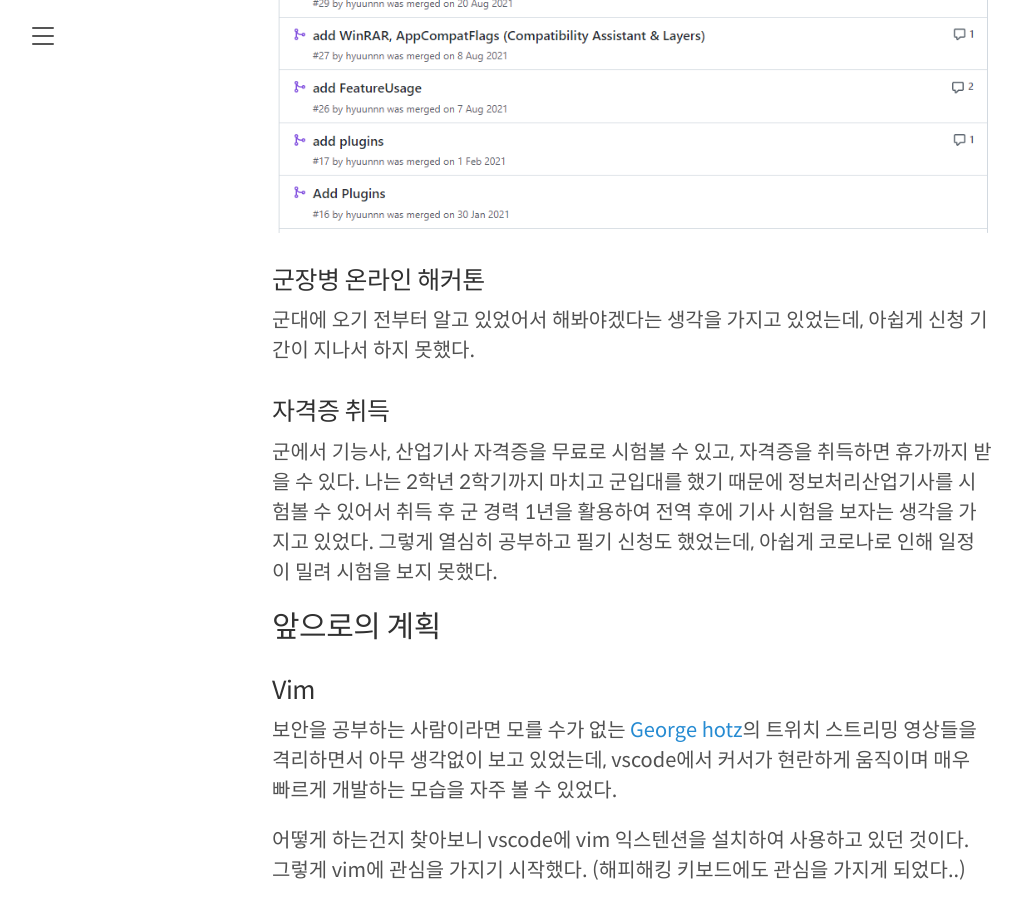
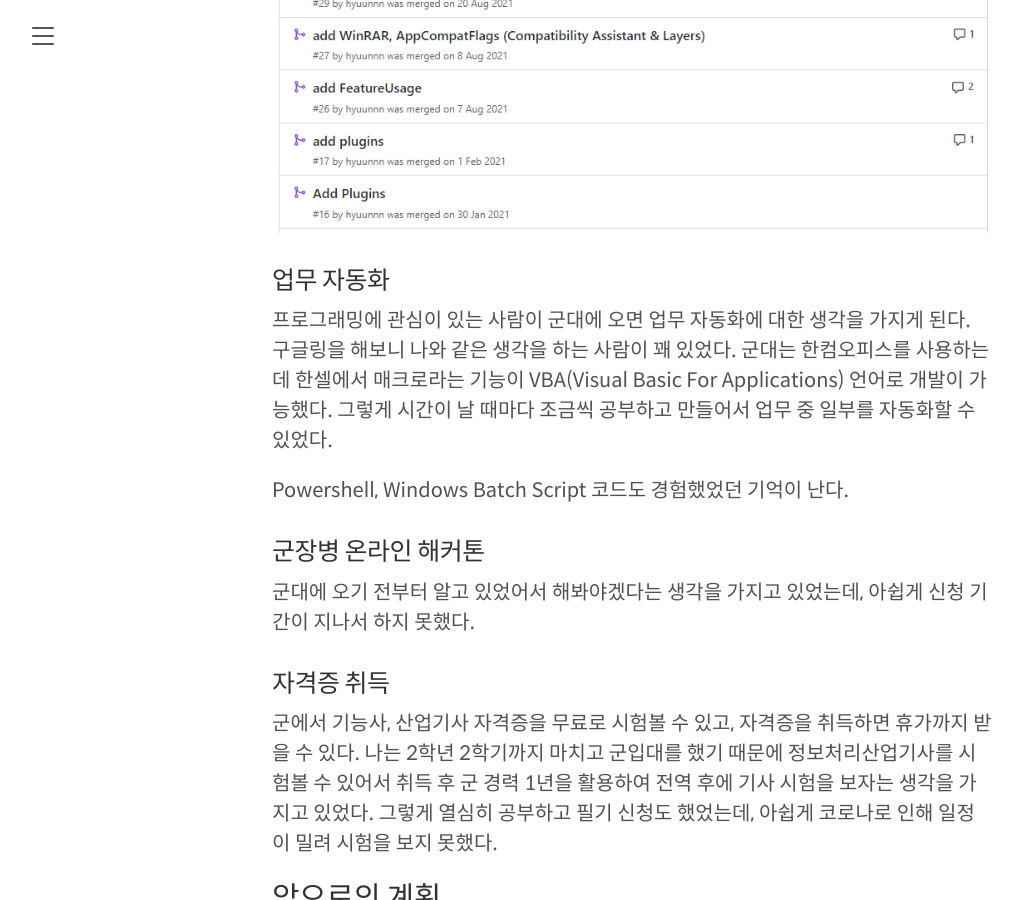
Before and after one commit to hyuunnn/hyuunnn.github.io, a Jekyll site: the page built from _posts/2022-07-25-army.md, in a window 1280 px wide and 900 px high, scrolled down 2162 px. Shown: the whole window, without its empty margins (8-1030 px from the left). Built offline with Jekyll 4.4.1, drawn with Linux system fonts in a browser that asks for light colours.

Commit message:
Update 2022-07-25-army.md

```diff
--- a/_posts/2022-07-25-army.md
+++ b/_posts/2022-07-25-army.md
@@ -41,6 +41,12 @@
 <a href="https://github.com/EricZimmerman/RegistryPlugins/pulls/hyuunnn">RegistryPlugins</a>는 Eric Zimmerman이 개발한 RegistryExplorer에 사용되는 플러그인이다. 군대에 오기 전부터 괜찮은 아이디어가 생각날 때마다 조금씩 플러그인 개발을 했었는데, 군대에서도 이것저것 해보려고 노력했던 것 같다.
 
 ![](/assets/images/2022-07-25/2.png)
+
+### 업무 자동화
+
+프로그래밍에 관심이 있는 사람이 군대에 오면 업무 자동화에 대한 생각을 가지게 된다. 구글링을 해보니 나와 같은 생각을 하는 사람이 꽤 있었다. 군대는 한컴오피스를 사용하는데 한셀에서 매크로라는 기능이 VBA(Visual Basic For Applications) 언어로 개발이 가능했다. 그렇게 시간이 날 때마다 조금씩 공부하고 만들어서 업무 중 일부를 자동화할 수 있었다.
+
+Powershell, Windows Batch Script 코드도 경험했었던 기억이 난다.
 
 ### 군장병 온라인 해커톤
 
```
